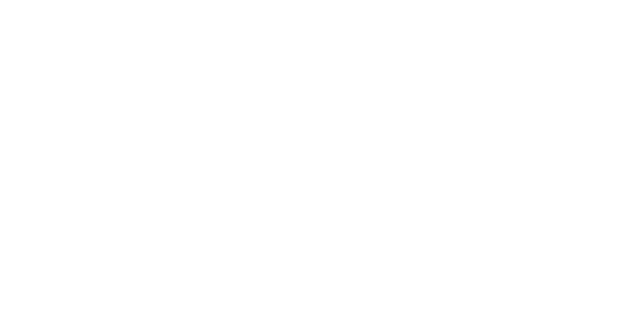
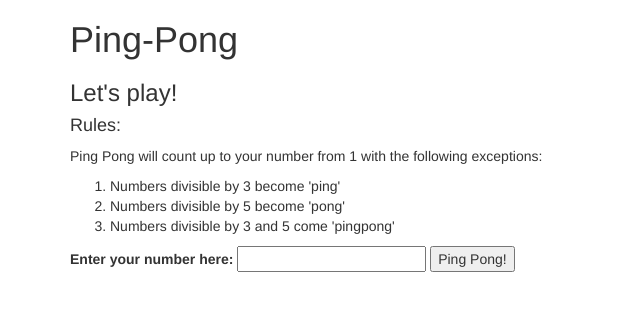
Before and after one commit to michaeldada/bdd-code-review, a plain HTML site: page index.html in a window 1280 px wide. Shown: the whole page, without its empty margins (0-640 px from the left). Drawn offline with nearby package versions, Linux system fonts and the light colour scheme.

Commit message:
add basic front end layout in html

```diff
--- a/index.html
+++ b/index.html
@@ -2,13 +2,34 @@
 <html>
   <head>
     <meta charset="utf-8">
-    <title></title>
+    <title>JavaScript BDD code review</title>
     <link rel="stylesheet" href="https://maxcdn.bootstrapcdn.com/bootstrap/3.3.6/css/bootstrap.min.css" integrity="sha384-1q8mTJOASx8j1Au+a5WDVnPi2lkFfwwEAa8hDDdjZlpLegxhjVME1fgjWPGmkzs7" crossorigin="anonymous">
+    <link rel="stylesheet" href="css/styles.css" media="screen" title="no title" charset="utf-8">
     <script src="https://code.jquery.com/jquery-1.12.0.js"></script>
-
-    </script>
+    <script src="js/scripts.js" type="text/javascript"></script>
   </head>
   <body>
+<div class="container">
+  <h1>Ping-Pong</h1>
+  <h3>Let's play!</h3>
+  <h4>Rules:</h4>
+  <p>
+    Ping Pong will count up to your number from 1 with the following exceptions:</p>
+    <ol>
+      <li>Numbers divisible by 3 become 'ping'</li>
+      <li>Numbers divisible by 5 become 'pong'</li>
+      <li>Numbers divisible by 3 and 5 come 'pingpong'</li>
+    </ol>
 
+<div class="form-group">
+
+
+  <form class="userInput">
+    <label for="userNumber">Enter your number here:</label>
+    <input type="number" name="number" value="">
+    <button type="submit" name="button">Ping Pong!</button>
+  </form>
+</div>
+</div>
   </body>
 </html>
```
Also changed, not shown: js/scripts.js (+3 -5 lines).
